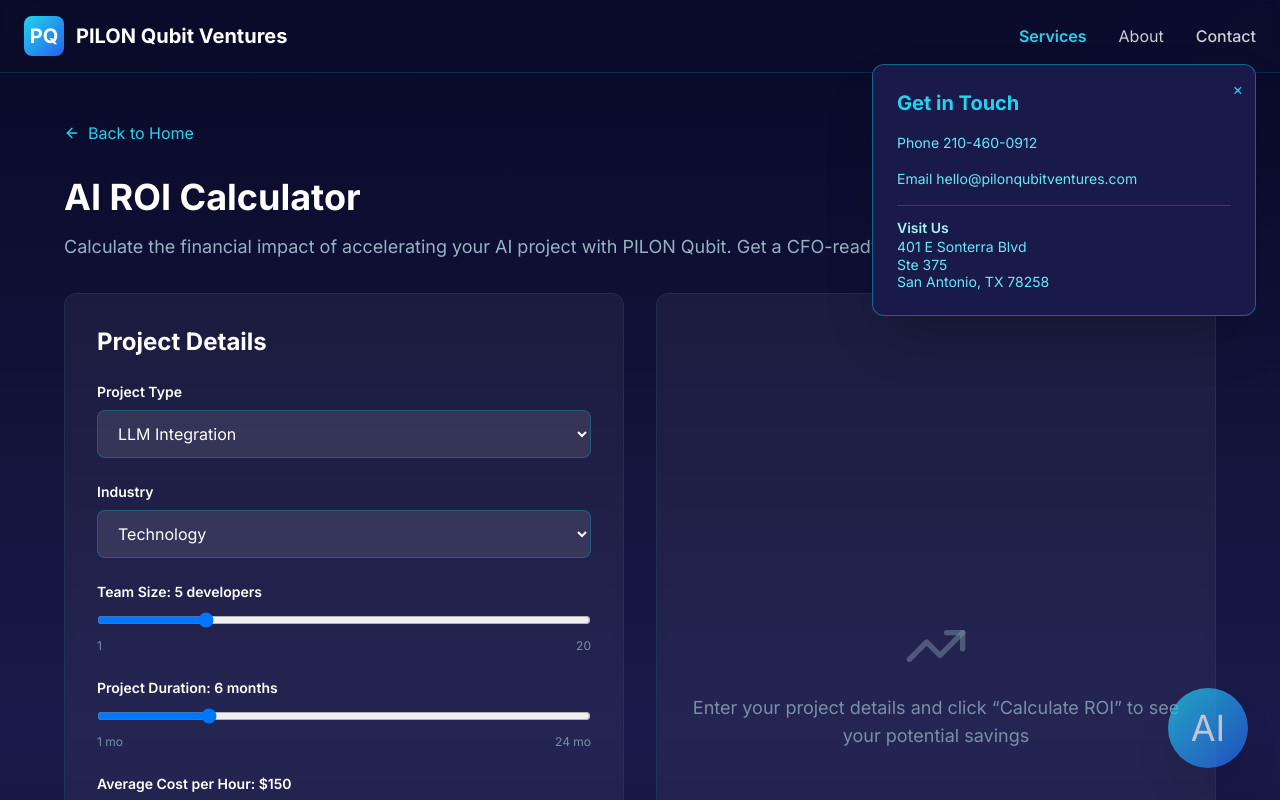
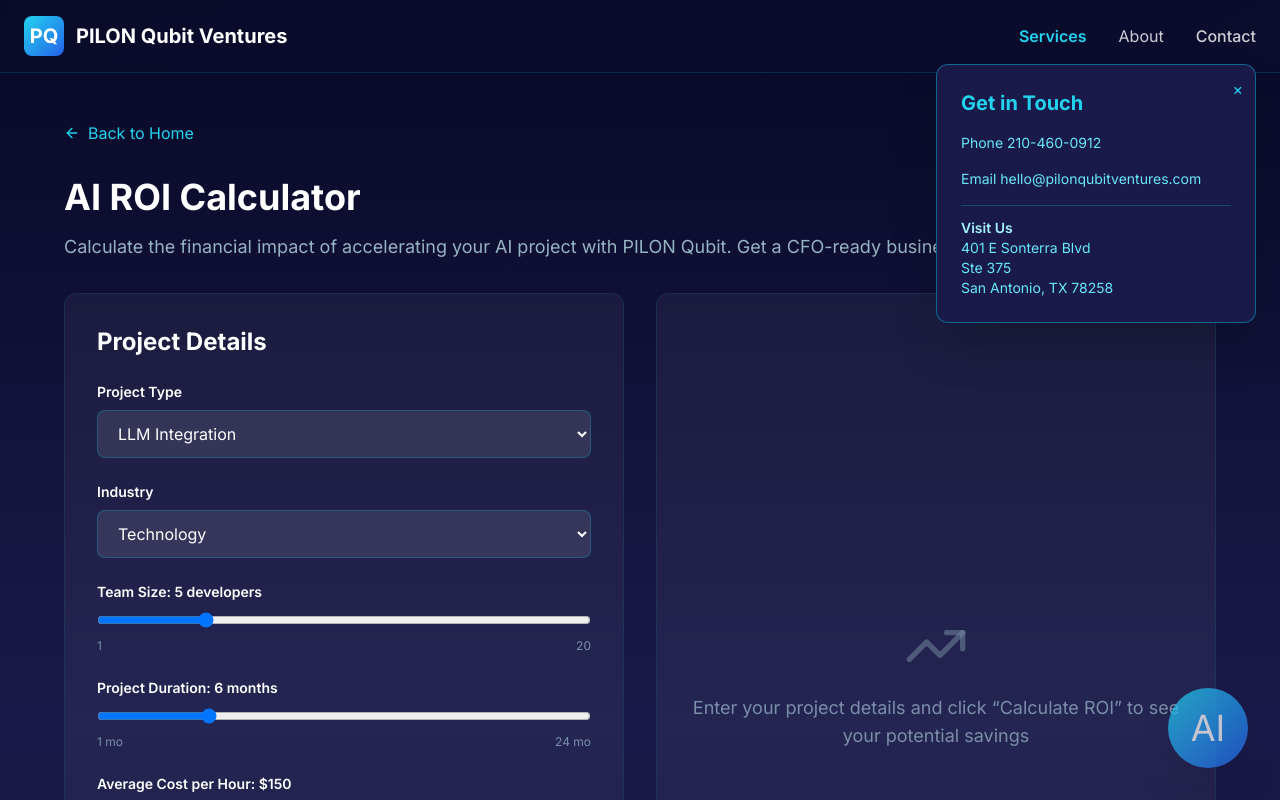
Before and after one commit to serever-coder357/pilon-qubit-website-, a Next.js app: page /roi-calculator in a window 1280 px wide. Both pictures are taken after a click on the button "Contact". Shown: the top 800 px of the page. Built offline with nearby package versions, Linux system fonts and the light colour scheme.

Commit message:
Update ContactDropdown.tsx

```diff
--- a/src/app/ContactDropdown.tsx
+++ b/src/app/ContactDropdown.tsx
@@ -7,15 +7,12 @@
 
   return (
     <div className="relative">
-      <button
-        onClick={() => setOpen(!open)}
-        className="text-white/80 hover:text-white transition-colors font-medium"
-      >
+      <button onClick={() => setOpen(!open)} className="text-white/80 hover:text-white transition-colors font-medium">
         Contact
       </button>
 
       {open && (
-        <div className="absolute right-0 mt-4 w-96 bg-[#1A1A4A] border border-cyan-500/50 rounded-xl shadow-2xl p-6 z-50">
+        <div className="absolute right-0 mt-4 w-80 bg-[#1A1A4A] border border-cyan-500/50 rounded-xl shadow-2xl p-6 z-50">
           <h3 className="text-xl font-bold text-cyan-400 mb-4">Get in Touch</h3>
           <div className="space-y-4 text-sm">
             <a href="tel:+12104600912" className="flex items-center gap-3 text-cyan-300 hover:text-cyan-100">
@@ -26,11 +23,9 @@
             </a>
             <div className="text-cyan-200 pt-3 border-t border-cyan-500/30">
               <p className="font-semibold">Visit Us</p>
-              <p className="text-cyan-300 leading-tight">
-                401 E Sonterra Blvd<br />
-                Ste 375<br />
-                San Antonio, TX 78258
-              </p>
+              <a href="https://www.google.com/maps/search/?api=1&query=401+E+Sonterra+Blvd+Ste+375+San+Antonio+TX+78258" target="_blank" rel="noopener noreferrer" className="text-cyan-300 hover:text-white transition">
+                401 E Sonterra Blvd<br />Ste 375<br />San Antonio, TX 78258
+              </a>
             </div>
           </div>
           <button onClick={() => setOpen(false)} className="absolute top-3 right-3 text-cyan-400 hover:text-white">
```
